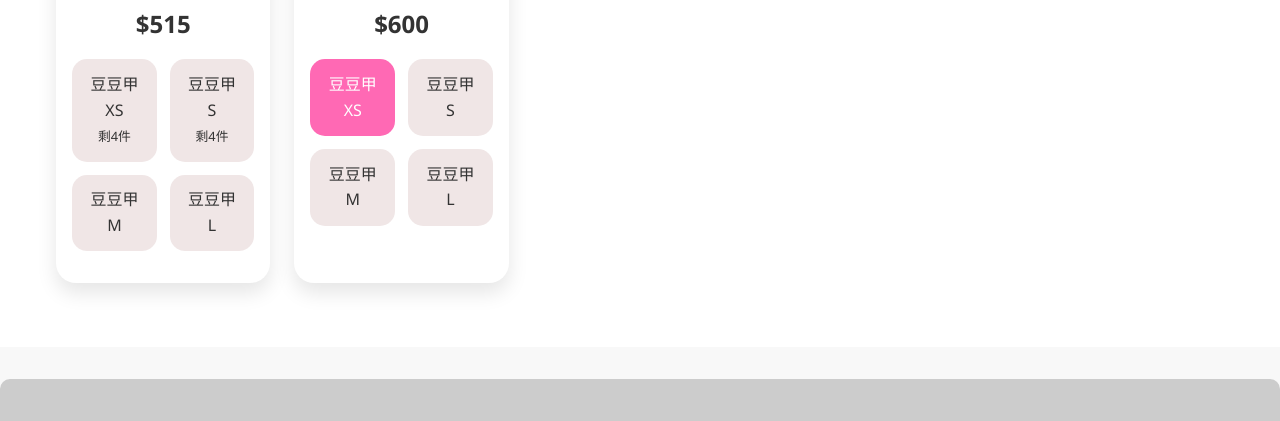
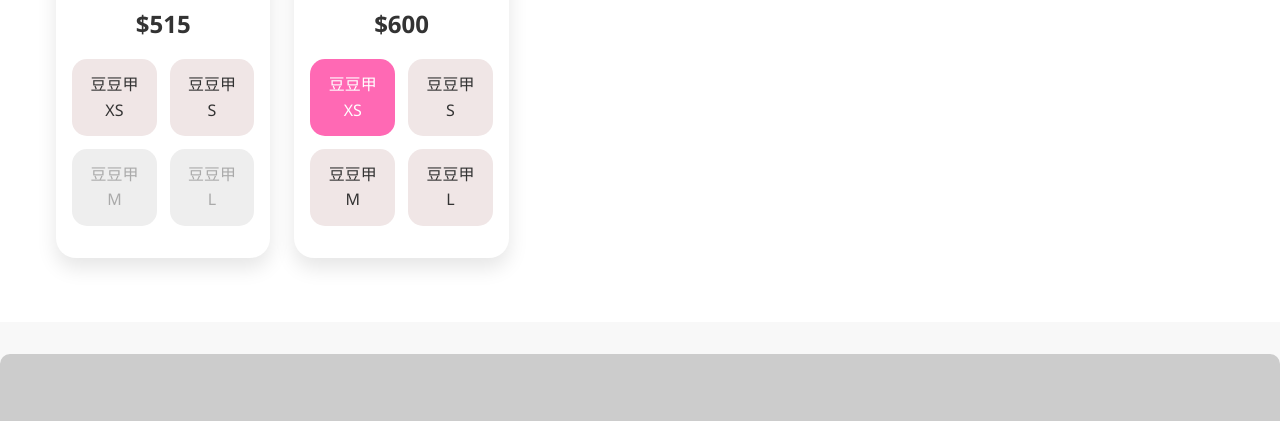
Before and after one commit to Willie-Chou4Note/nailwebtest, a plain HTML site: page index.html in a window 1280 px wide. Shown: the part 767-1188 px from the top of the page. Drawn offline with Linux system fonts and the light colour scheme; placeholder pictures from the web are drawn by us.

Commit message:
Add files via upload

```diff
--- a/index.html
+++ b/index.html
@@ -141,6 +141,12 @@
             background: #ff69b4;
             color: white;
         }
+        .size-btn.disabled {
+            background: #eee;
+            color: #aaa;
+            border-color: #ddd;
+            cursor: not-allowed;
+        }
         .inventory {
             color: #888;
             font-size: 0.9rem;
@@ -223,10 +229,10 @@
                     <h3>咖啡小花</h3>
                     <div class="price">$515</div>
                     <div class="size-buttons">
-                        <div class="size-btn" data-size="XS">豆豆甲 XS<br><span style="font-size:0.8rem;">剩4件</span></div>
-                        <div class="size-btn" data-size="S">豆豆甲 S<br><span style="font-size:0.8rem;">剩4件</span></div>
-                        <div class="size-btn" data-size="M">豆豆甲 M</div>
-                        <div class="size-btn" data-size="L">豆豆甲 L</div>
+                        <div class="size-btn" data-size="XS" data-stock="4">豆豆甲 XS</div>
+                        <div class="size-btn" data-size="S"  data-stock="4">豆豆甲 S</div>
+                        <div class="size-btn" data-size="M"  data-stock="0">豆豆甲 M</div>
+                        <div class="size-btn" data-size="L"  data-stock="0">豆豆甲 L</div>
                     </div>
                     <p class="inventory"></p>
                 </div>
@@ -317,11 +323,28 @@
         });
 
         // 尺寸選擇 (點擊切換 active，並顯示剩餘件數如果有)
-        document.querySelectorAll('.size-btn').forEach(btn => {
-            btn.addEventListener('click', () => {
-                btn.closest('.size-buttons').querySelectorAll('.size-btn').forEach(b => b.classList.remove('active'));
-                btn.classList.add('active');
-                // 如果有剩餘件數，可在此顯示 inventory
+        document.querySelectorAll('.product-item').forEach(product => {
+            const sizeBtns = product.querySelectorAll('.size-btn');
+            const inventoryEl = product.querySelector('.inventory');
+
+            sizeBtns.forEach(btn => {
+                const stock = Number(btn.dataset.stock);
+
+                // 一開始就標記售完的（但不顯示庫存）
+                if (stock === 0) {
+                    btn.classList.add('disabled');
+                }
+
+                btn.addEventListener('click', () => {
+                    if (btn.classList.contains('disabled')) {
+                        inventoryEl.textContent = '此尺寸已售完';
+                        return;
+                    }
+                    sizeBtns.forEach(b => b.classList.remove('active'));
+                    btn.classList.add('active');
+
+                    inventoryEl.textContent = `庫存剩餘：${stock} 件`;
+                });
             });
         });
     </script>
```
